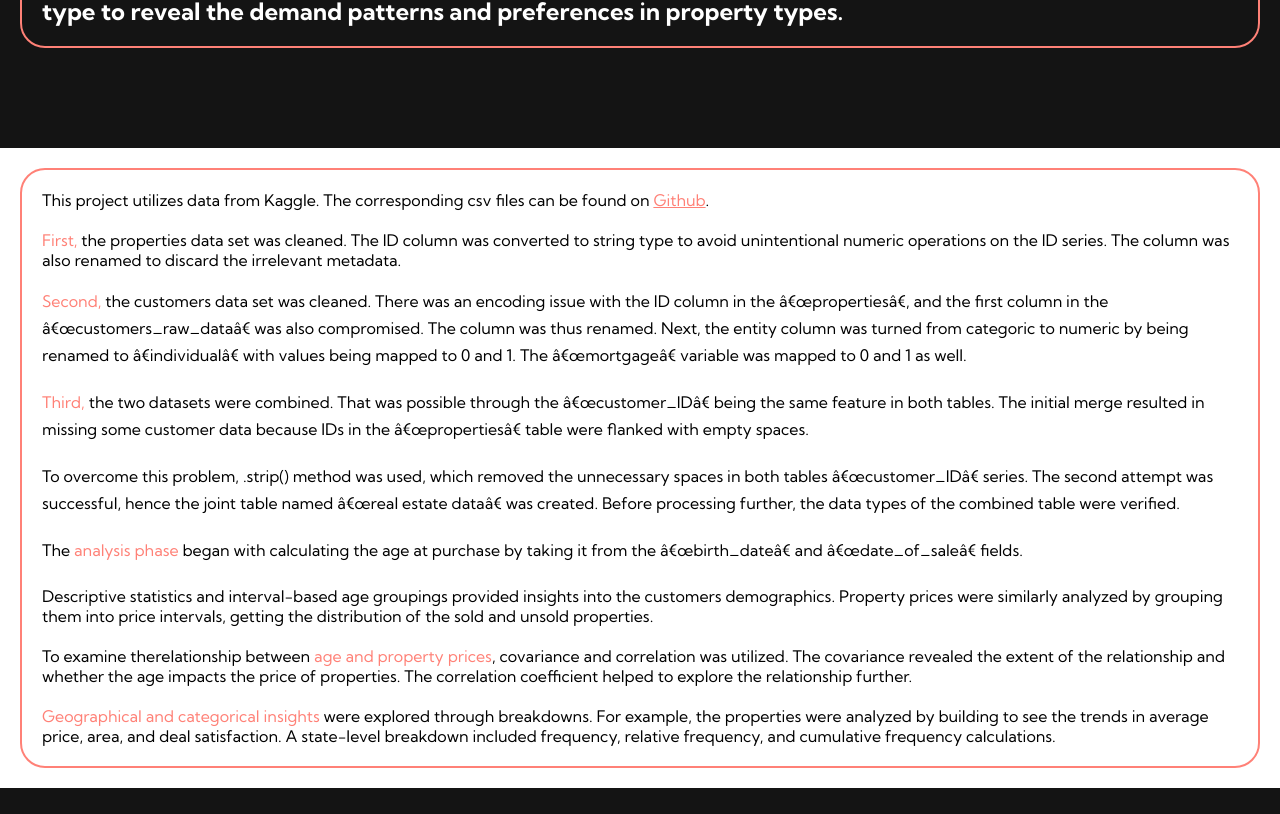
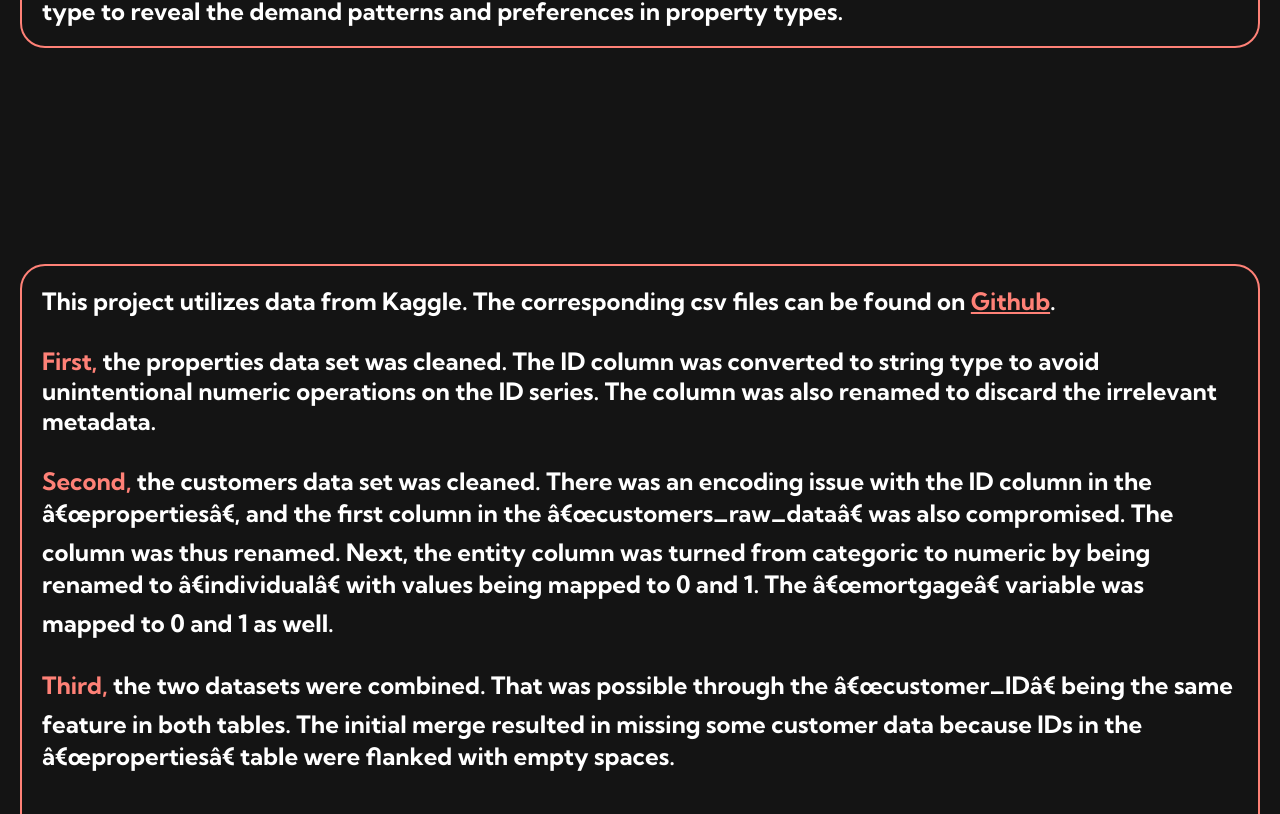
Before and after one commit to erikachaichuk/erikachaichuk.github.io, a plain HTML site: page docs/project.html in a window 1280 px wide. Shown: the part 1782-2596 px from the top of the page. Drawn offline with Linux system fonts and the light colour scheme; a script that the page names is missing.

Commit message:
Update styles.css

```diff
--- a/docs/styles.css
+++ b/docs/styles.css
@@ -214,6 +214,7 @@
     width: 100%;
     max-width: 1300px;
     padding: 0 50px;
+
 }
 
 .main__content h1{
@@ -236,6 +237,8 @@
     -moz-background-clip: text;
     -webkit-text-fill-color: transparent;
     -moz-text-fill-color: transparent;
+    justify-content: center;
+    align-items: center;
 }
 
 .main__content {
@@ -296,6 +299,7 @@
     height: 80%;
     width: 80%;
 }
+
 
 /*charts section*/
 .charts__container {
@@ -385,6 +389,27 @@
     align-items: center
 }
 
+/*project sectioin*/
+.project__container {
+    background-color: #141414;
+    color:#fff;
+    padding: 5rem 0;
+    display: flex;
+    flex-direction: column;
+    justify-content: center;
+    align-items: center;
+}
+
+.project__content {
+    margin-top: 1rem;
+    font-size: 1.5rem;
+    font-weight: 700;
+    color:#FFFFFF;
+    justify-content: center;
+    align-items: center
+}
+
+
 /*social media section css*/
 .social_media__container {
     background-color: #141414;
```
